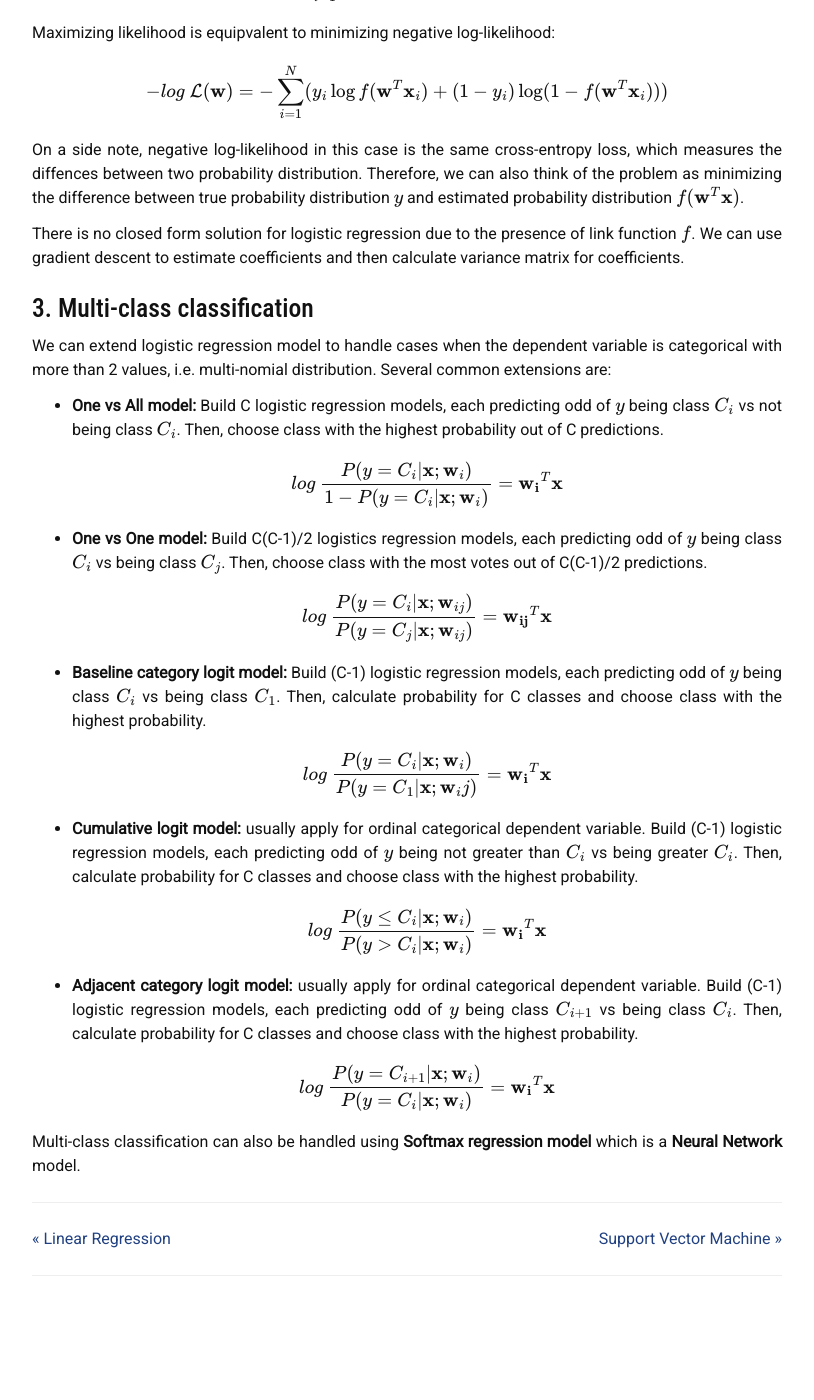
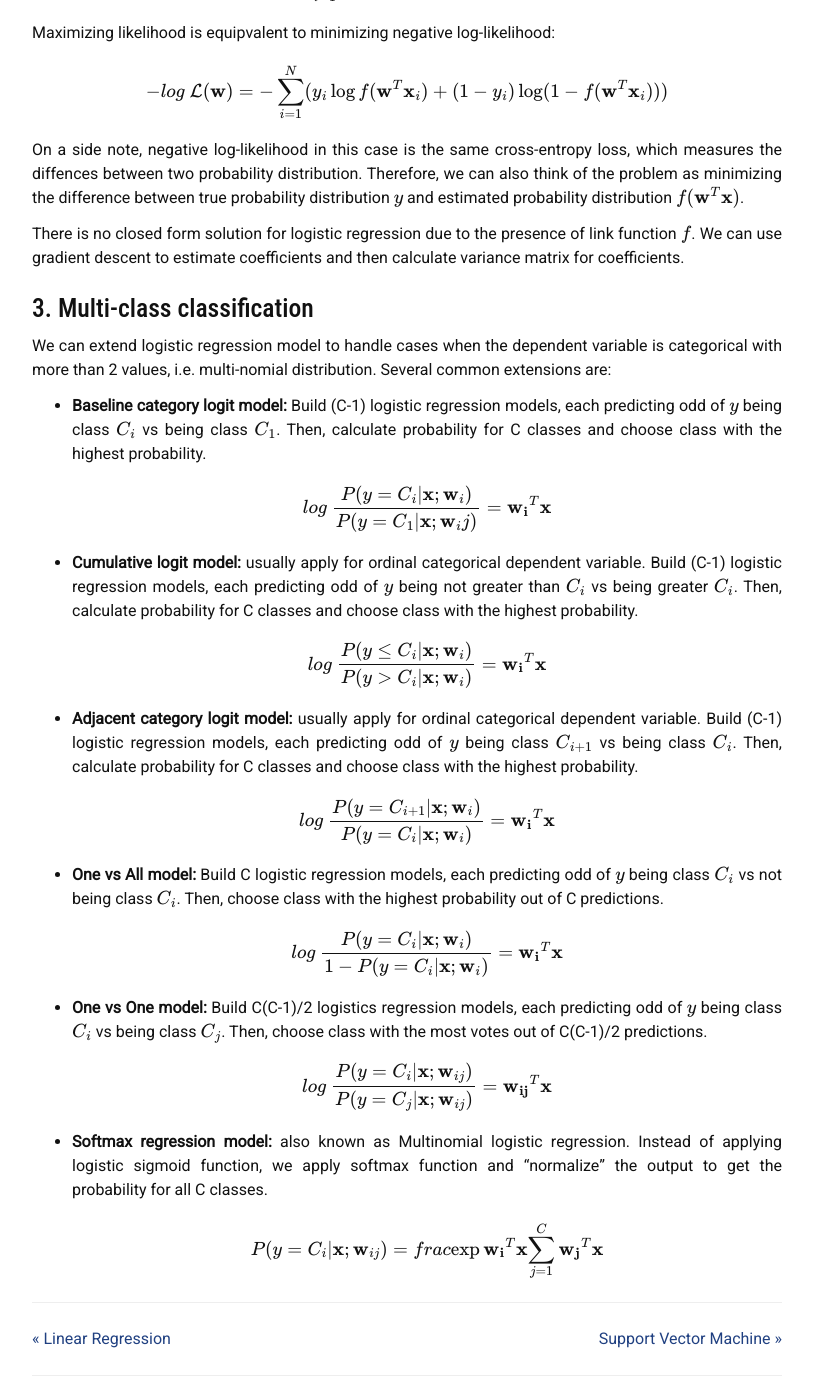
Before and after one commit to liambll/blog-archive, a Jekyll site: the page built from _posts/2017-06-30-logistics-regression.markdown, in a window 1280 px wide and 1400 px high, scrolled down 1719 px. Shown: the whole window, without its empty margins (233-1047 px from the left). Built offline with Jekyll 4.4.1, drawn with Linux system fonts in a browser that asks for light colours; nearby versions of some CDN libraries; formulas are drawn with MathJax 3; comment, search, counter and statistics services are not loaded; before the commit the page ends 3019 px from its top, so only the background shows below that.

Commit message:
Update 2017-06-30-logistics-regression.markdown

```diff
--- a/_posts/2017-06-30-logistics-regression.markdown
+++ b/_posts/2017-06-30-logistics-regression.markdown
@@ -64,14 +64,6 @@ There is no closed form solution for logistic regression due to the presence of
 
 ## 3. Multi-class classification
 We can extend logistic regression model to handle cases when the dependent variable is categorical with more than 2 values, i.e. multi-nomial distribution. Several common extensions are:
-- __One vs All model:__ Build C logistic regression models, each predicting odd of \\(y\\) being class \\(C\_i\\) vs not being class \\(C\_i\\). Then, choose class with the highest probability out of C predictions.
-\\[
-log~\frac{P(y = C\_i \| \mathbf{x}; \mathbf{w}\_i)}{1 - P(y = C\_i \| \mathbf{x}; \mathbf{w}\_i)} = \mathbf{w\_i}^T\mathbf{x}
-\\]
-- __One vs One model:__ Build C(C-1)/2 logistics regression models, each predicting odd of \\(y\\) being class \\(C\_i\\) vs being class \\(C\_j\\). Then, choose class with the most votes out of C(C-1)/2 predictions.
-\\[
-log~\frac{P(y = C\_i \| \mathbf{x}; \mathbf{w}\_{ij})}{P(y = C\_j \| \mathbf{x}; \mathbf{w}\_{ij})} = \mathbf{w\_{ij}}^T\mathbf{x}
-\\]
 - __Baseline category logit model:__ Build (C-1) logistic regression models, each predicting odd of \\(y\\) being class \\(C\_i\\) vs being class \\(C\_1\\). Then, calculate probability for C classes and choose class with the highest probability.
 \\[
 log~\frac{P(y = C\_i \| \mathbf{x}; \mathbf{w}\_i)}{P(y = C\_1 \| \mathbf{x}; \mathbf{w}\_ij)} = \mathbf{w\_i}^T\mathbf{x}
@@ -84,5 +76,15 @@ log~\frac{P(y \leq C\_i \| \mathbf{x}; \mathbf{w}\_i)}{P(y > C\_i \| \mathbf{x};
 \\[
 log~\frac{P(y = C\_{i+1} \| \mathbf{x}; \mathbf{w}\_i)}{P(y = C\_i \| \mathbf{x}; \mathbf{w}\_i)} = \mathbf{w\_i}^T\mathbf{x}
 \\]
-
-Multi-class classification can also be handled using __Softmax regression model__ which is a __Neural Network__ model.
+- __One vs All model:__ Build C logistic regression models, each predicting odd of \\(y\\) being class \\(C\_i\\) vs not being class \\(C\_i\\). Then, choose class with the highest probability out of C predictions.
+\\[
+log~\frac{P(y = C\_i \| \mathbf{x}; \mathbf{w}\_i)}{1 - P(y = C\_i \| \mathbf{x}; \mathbf{w}\_i)} = \mathbf{w\_i}^T\mathbf{x}
+\\]
+- __One vs One model:__ Build C(C-1)/2 logistics regression models, each predicting odd of \\(y\\) being class \\(C\_i\\) vs being class \\(C\_j\\). Then, choose class with the most votes out of C(C-1)/2 predictions.
+\\[
+log~\frac{P(y = C\_i \| \mathbf{x}; \mathbf{w}\_{ij})}{P(y = C\_j \| \mathbf{x}; \mathbf{w}\_{ij})} = \mathbf{w\_{ij}}^T\mathbf{x}
+\\]
+- __Softmax regression model:__ also known as Multinomial logistic regression. Instead of applying logistic sigmoid function, we apply softmax function and "normalize" the output to get the probability for all C classes.
+\\[
+P(y = C\_i \| \mathbf{x}; \mathbf{w}\_{ij}) = frac{\exp {\mathbf{w\_{i}}^T\mathbf{x}} } {\sum_{j=1}^C \mathbf{w\_{j}}^T\mathbf{x}}
+\\]
```
